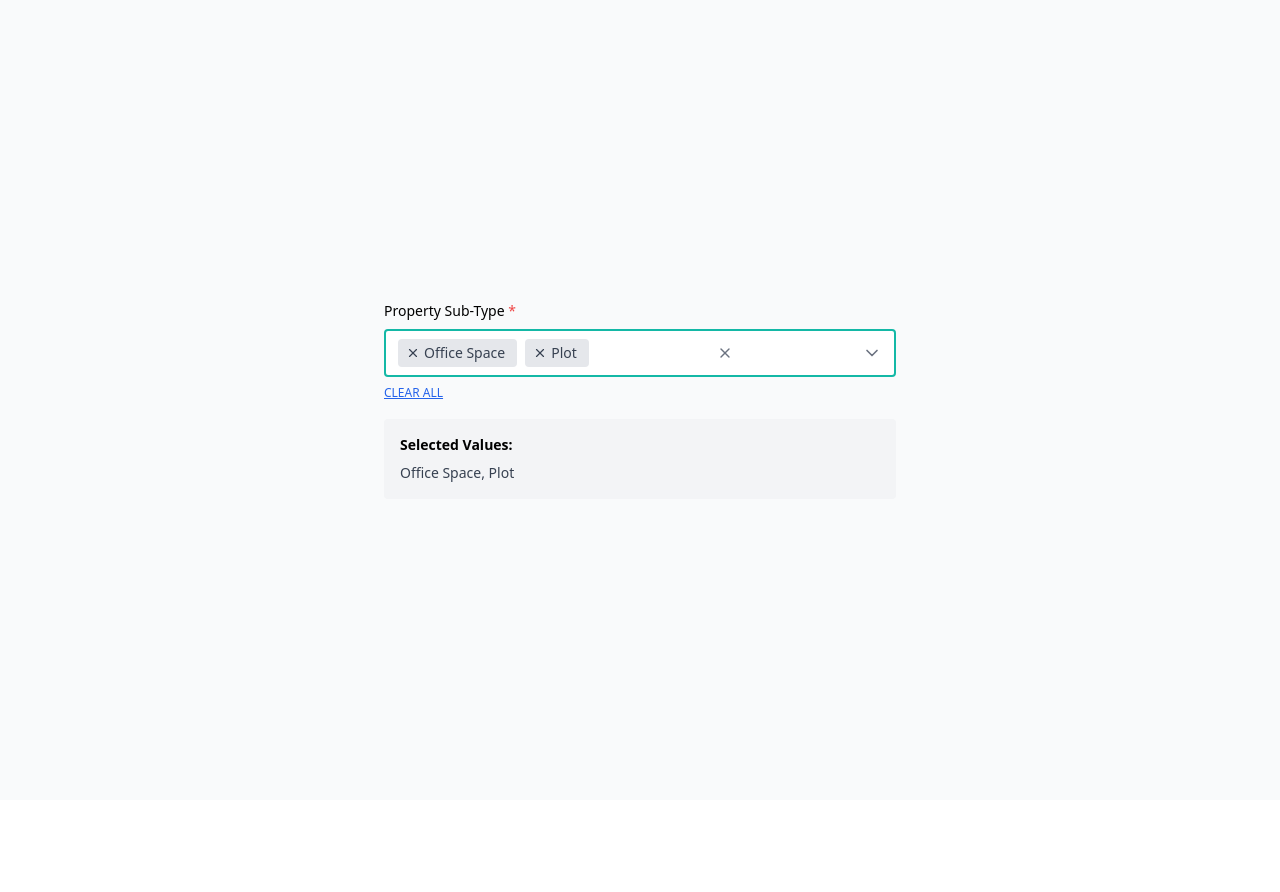
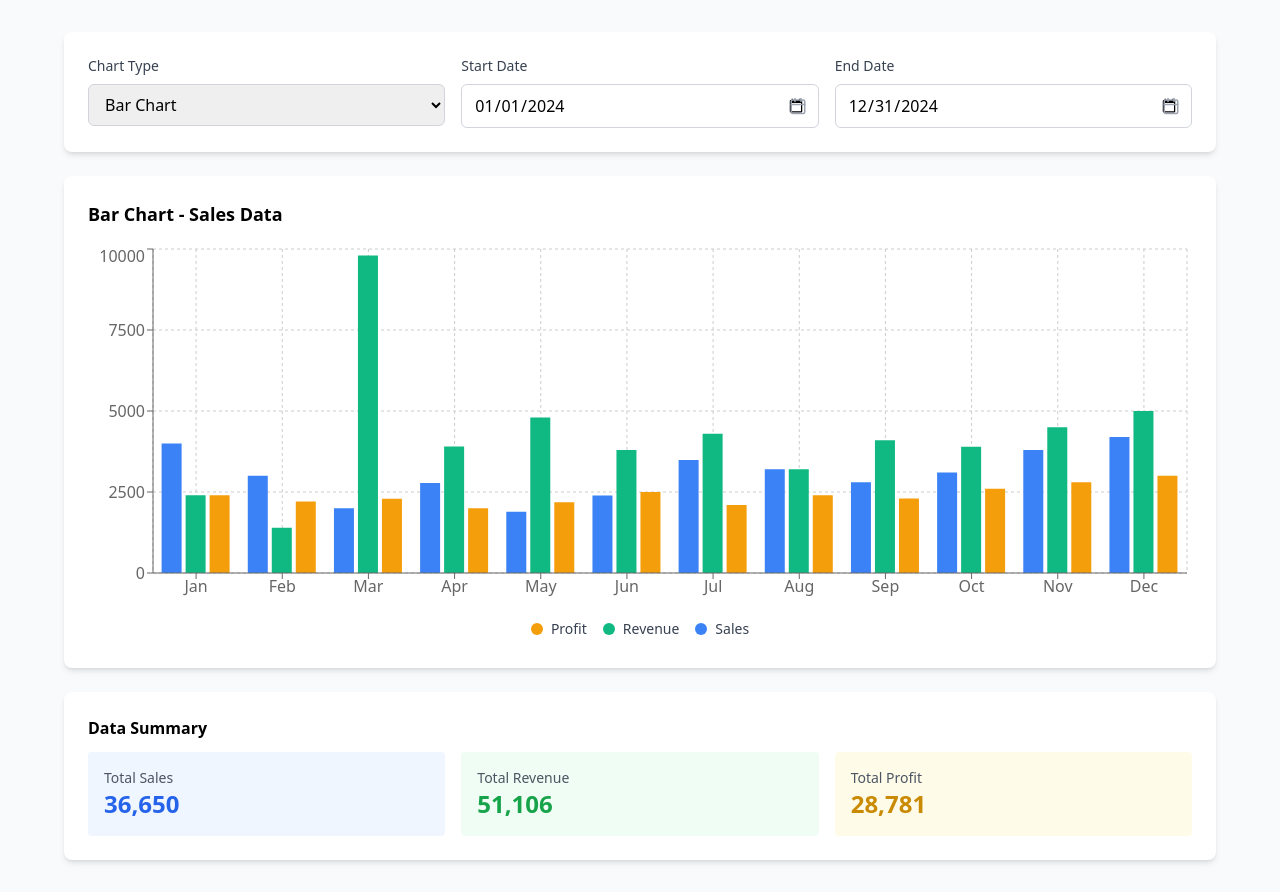
Before and after one commit to blifee/React_Task_DB, a React (Vite) app: page / in a window 1280 px wide. Before the commit the page ends 800 px from the top, so only its background shows below. Built offline with nearby package versions, Linux system fonts and the light colour scheme.

Commit message:
Update App.jsx

```diff
--- a/src/App.jsx
+++ b/src/App.jsx
@@ -8,10 +8,10 @@ function App() {
   return (
     <>
      {/* <DateTimePicker /> */}
-      <MultiSelectDropdown />
-       {/* <ChartWidget />
-       <MultiDocumentUpload />
-      <AIImplementation/>  */}
+      {/* <MultiSelectDropdown /> */}
+        <ChartWidget />
+       {/* <MultiDocumentUpload />
+      <AIImplementation/> */}
     </>
   )
 }
```
